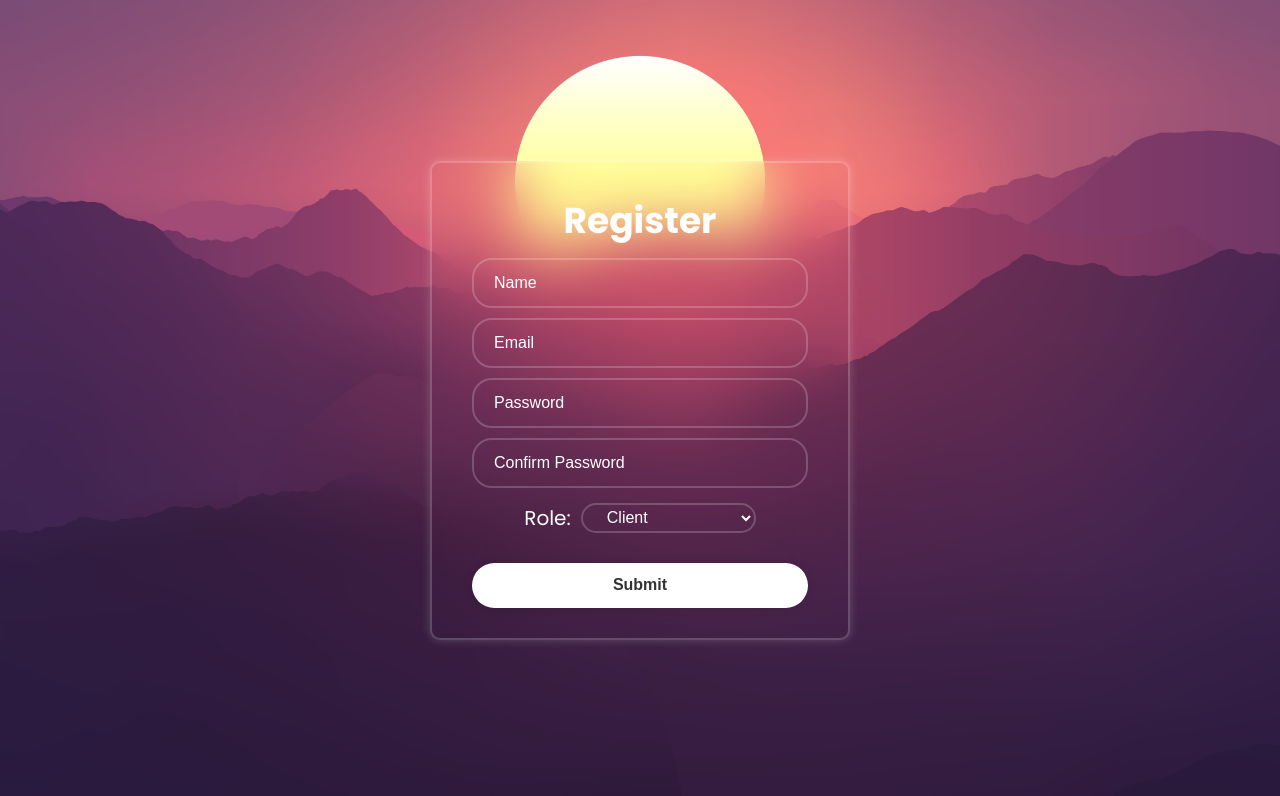
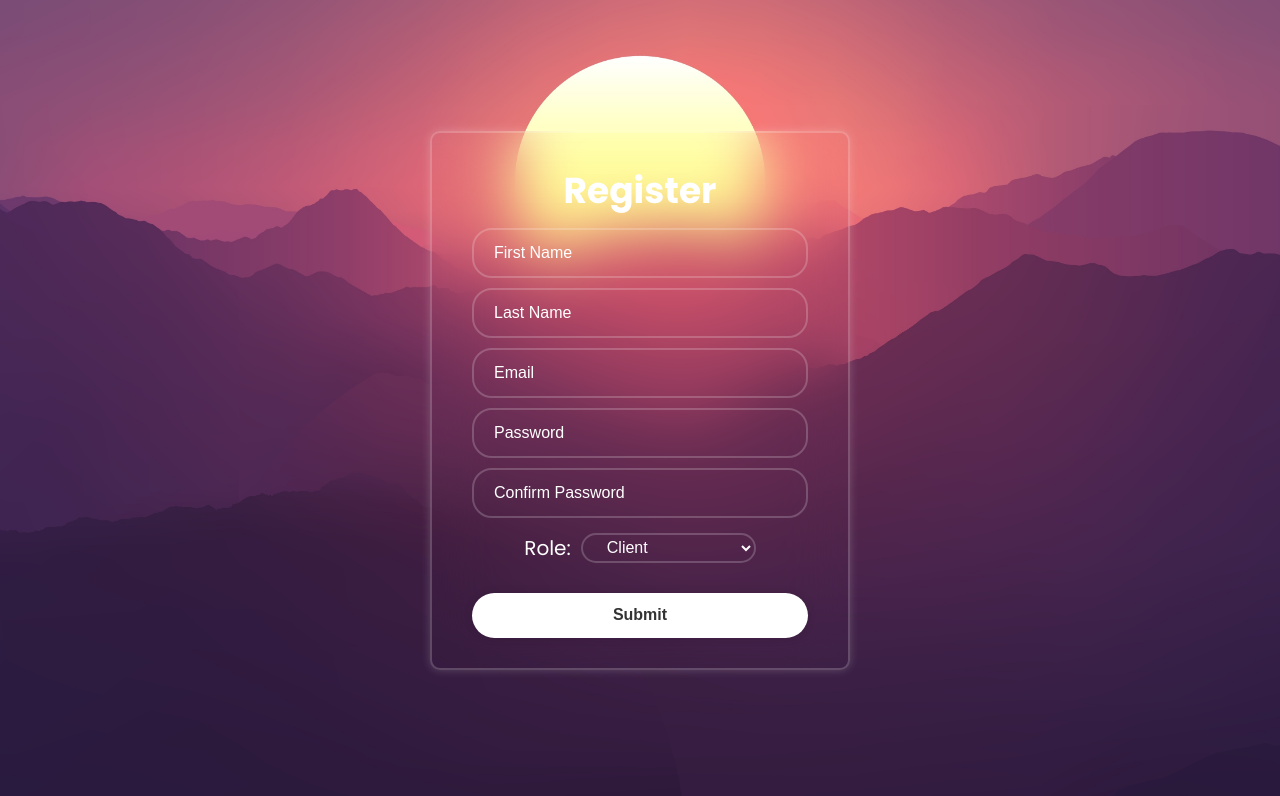
Before and after one commit to eqer23/WellTracker-FrontEnd, a React (Vite) app in the folder client/: page /register in a window 1280 px wide. Shown: the top 796 px of the page. Built offline with nearby package versions, Linux system fonts and the light colour scheme; a web font is replaced by a local one.

Commit message:
modified registration form

```diff
--- a/client/src/components/Register/Register.jsx
+++ b/client/src/components/Register/Register.jsx
@@ -8,7 +8,9 @@ let REGISTER_URL = "http://localhost:3001/register";
 const Role = () => {
     const [username, setUsername] = useState("");
     const [password, setPassword] = useState("");
-    const [name, setName] = useState("");
+    const [firstname, setFirstName] = useState("");
+    const [lastname, setLastName] = useState("");
+
     const [role, setRole] = useState("user");
     const navigate = useNavigate();
 
@@ -23,38 +25,13 @@ const Role = () => {
                 })
                 .then((res) => {
                     if (res.data.role === "user") {
-                        console.log(res);
+                        console.log(res); // check if error is thrown because username already exists - 409 error (make message)
                         navigate("/dashboard");
                     }
                 })
                 .catch((err) => console.log(err));
         }
     };
-
-    // const navigate = useNavigate(); // Use useNavigate instead of useHistory
-    // const [selectedUserRole, setSelectedUserRole] = useState("");
-
-    // const handleUserRoleChange = (event) => {
-    //     setSelectedUserRole(event.target.value);
-    // };
-
-    // when the user clicks submit, we go into this loop?
-    // const handleRegisterSubmit = (event) => {
-    //     event.preventDefault();
-
-    //     // will link pages here based on what the user selected
-    //     switch (selectedUserRole) {
-    //         case "client":
-    //             navigate("/cregistration");
-    //             break;
-    //         case "professional":
-    //             navigate("/pregistration");
-    //             break;
-    //         default:
-    //             // handle default case or show an error
-    //             break;
-    //     }
-    // };
 
     return (
         <div className="wrapper">
@@ -65,11 +42,18 @@ const Role = () => {
                 <div className="input-box-reg">
                     <input
                         type="text"
-                        placeholder="Name"
+                        placeholder="First Name"
                         required
-                        onChange={(e) => setName(e.target.value)}
+                        onChange={(e) => setFirstName(e.target.value)}
                     />
-                    {/* <FaUserAlt className="icon" /> */}
+                </div>
+                <div className="input-box-reg">
+                    <input
+                        type="text"
+                        placeholder="Last Name"
+                        required
+                        onChange={(e) => setLastName(e.target.value)}
+                    />
                 </div>
 
                 <div className="input-box-reg">
@@ -79,7 +63,6 @@ const Role = () => {
                         required
                         onChange={(e) => setUsername(e.target.value)}
                     />
-                    {/* <FaUserAlt className="icon" /> */}
                 </div>
 
                 <div className="input-box-reg">
@@ -89,7 +72,6 @@ const Role = () => {
                         required
                         // onChange={(e) => setPassword(e.target.value)}
                     />
-                    {/* <FaLock className="icon" /> */}
                 </div>
 
                 <div className="input-box-reg">
@@ -99,32 +81,11 @@ const Role = () => {
                         required
                         onChange={(e) => setPassword(e.target.value)}
                     />
-                    {/* <FaLock className="icon" /> */}
                 </div>
 
-                {/* client button */}
-                {/* <div className="user-roles">
-                    <label>
-                        <input
-                            type="radio"
-                            value="client"
-                            checked={selectedUserRole === "client"}
-                            onChange={handleUserRoleChange}
-                        />
-                        Client
-                    </label>
+                {/* add age and gender here - do we want it to look differernt?? */}
 
-                    {/* fitness professional button
-                    <label>
-                        <input
-                            type="radio"
-                            value="professional"
-                            checked={selectedUserRole === "professional"}
-                            onChange={handleUserRoleChange}
-                        />
-                        Fitness Professional
-                    </label>
-                </div> */}
+                {/* role selection dropdown */}
                 <div className="form-group">
                     <label htmlFor="role">Role:</label>
                     <select
```
